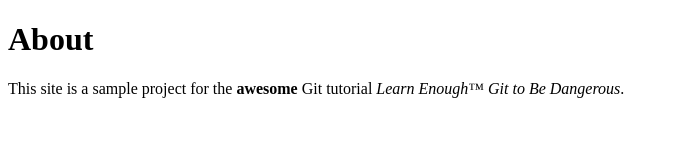
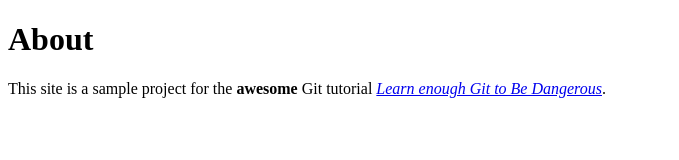
Before and after one commit to JMLambert/website, a plain HTML site: page about.html in a window 1280 px wide. Shown: the whole page, without its empty margins (0-679 px from the left). Drawn offline with Linux system fonts and the light colour scheme.

Commit message:
Add link to tutorial title

```diff
--- a/about.html
+++ b/about.html
@@ -7,7 +7,7 @@
     <h1>About</h1>
     <p>
       This site is a sample project for the <strong>awesome</strong> Git
-      tutorial <em>Learn Enough™ Git to Be Dangerous</em>.
+      tutorial <em><a href="http://learnenough.com/git-tutorial">Learn enough Git to Be Dangerous</a></em>.
     </p>
   </body>
 </html>
```
